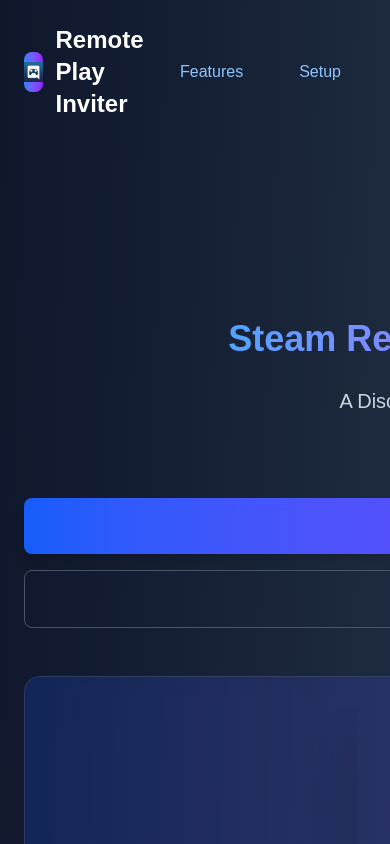
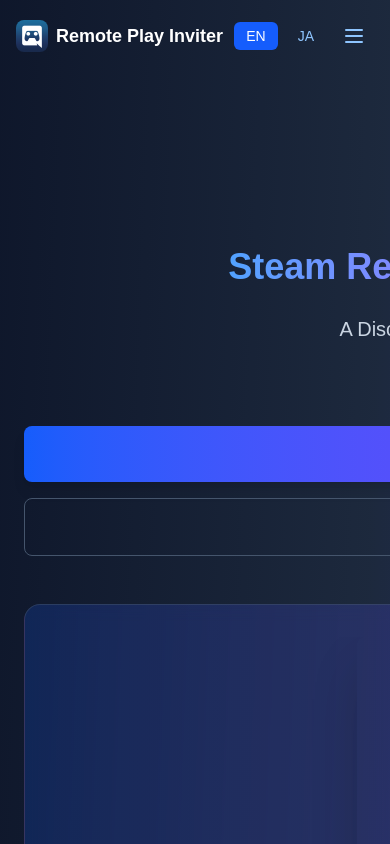
Before and after one commit to Kamesuta/remoteplay-inviter-web, a Next.js app: page /en in a window 390 px wide. Shown: the top 844 px of the page. Built offline with nearby package versions, Linux system fonts and the light colour scheme.

Commit message:
fix: スマホでのナビゲーション修正

```diff
--- a/src/components/sections/Navigation.tsx
+++ b/src/components/sections/Navigation.tsx
@@ -5,12 +5,15 @@
 
 export default function Navigation() {
   const t = useTranslations('nav');
+  const [isMenuOpen, setIsMenuOpen] = React.useState(false);
 
   return (
-    <nav className="relative z-10 p-6">
-      <div className="max-w-7xl mx-auto flex justify-between items-center">
-        <div className="flex items-center space-x-3">
-          <div className="w-10 h-10 bg-gradient-to-r from-blue-500 to-purple-600 rounded-lg flex items-center justify-center overflow-hidden">
+    <nav className="relative z-10 p-4 md:p-6">
+      <div className="max-w-7xl mx-auto">
+        <div className="flex justify-between items-center">
+          {/* Logo and title */}
+          <div className="flex items-center space-x-2 md:space-x-3 min-w-0">
+            <div className="w-8 h-8 md:w-10 md:h-10 bg-gradient-to-r from-blue-500 to-purple-600 rounded-lg flex items-center justify-center overflow-hidden flex-shrink-0">
               <Image
                 src="/assets/branding/logo.png"
                 alt="Remote Play Inviter Icon"
@@ -19,36 +22,94 @@
                 className="object-cover"
               />
             </div>
-          <h1 className="text-2xl font-bold text-white">Remote Play Inviter</h1>
+            <h1 className="text-lg md:text-2xl font-bold text-white truncate">Remote Play Inviter</h1>
           </div>
-        <div className="flex items-center space-x-6">
+
+          {/* Desktop menu */}
+          <div className="hidden lg:flex items-center space-x-4 xl:space-x-6">
             <a
               href="#about"
-            className="px-4 py-2 text-blue-300 hover:text-blue-200 transition-colors"
+              className="px-3 py-2 text-blue-300 hover:text-blue-200 transition-colors whitespace-nowrap"
             >
               {t('features')}
             </a>
             <a
               href="#setup"
-            className="px-4 py-2 text-blue-300 hover:text-blue-200 transition-colors"
+              className="px-3 py-2 text-blue-300 hover:text-blue-200 transition-colors whitespace-nowrap"
             >
               {t('setup')}
             </a>
             <a
               href="#download"
-            className="px-4 py-2 text-blue-300 hover:text-blue-200 transition-colors"
+              className="px-3 py-2 text-blue-300 hover:text-blue-200 transition-colors whitespace-nowrap"
             >
               {t('download')}
             </a>
             <a
               href="https://github.com/Kamesuta/remoteplay-inviter"
               target="_blank"
-            className="px-4 py-2 text-blue-300 hover:text-blue-200 transition-colors"
+              className="px-3 py-2 text-blue-300 hover:text-blue-200 transition-colors whitespace-nowrap"
             >
               {t('github')}
             </a>
             <LanguageSwitcher />
           </div>
+
+          {/* Mobile menu button */}
+          <div className="flex items-center space-x-2 lg:hidden">
+            <LanguageSwitcher />
+            <button
+              onClick={() => setIsMenuOpen(!isMenuOpen)}
+              className="p-2 text-blue-300 hover:text-blue-200 transition-colors"
+              aria-label="Toggle menu"
+            >
+              <svg className="w-6 h-6" fill="none" stroke="currentColor" viewBox="0 0 24 24">
+                {isMenuOpen ? (
+                  <path strokeLinecap="round" strokeLinejoin="round" strokeWidth={2} d="M6 18L18 6M6 6l12 12" />
+                ) : (
+                  <path strokeLinecap="round" strokeLinejoin="round" strokeWidth={2} d="M4 6h16M4 12h16M4 18h16" />
+                )}
+              </svg>
+            </button>
+          </div>
+        </div>
+
+        {/* Mobile menu */}
+        {isMenuOpen && (
+          <div className="lg:hidden mt-4 py-4 border-t border-slate-700">
+            <div className="flex flex-col space-y-2">
+              <a
+                href="#about"
+                onClick={() => setIsMenuOpen(false)}
+                className="px-4 py-2 text-blue-300 hover:text-blue-200 hover:bg-blue-600/10 rounded-lg transition-colors"
+              >
+                {t('features')}
+              </a>
+              <a
+                href="#setup"
+                onClick={() => setIsMenuOpen(false)}
+                className="px-4 py-2 text-blue-300 hover:text-blue-200 hover:bg-blue-600/10 rounded-lg transition-colors"
+              >
+                {t('setup')}
+              </a>
+              <a
+                href="#download"
+                onClick={() => setIsMenuOpen(false)}
+                className="px-4 py-2 text-blue-300 hover:text-blue-200 hover:bg-blue-600/10 rounded-lg transition-colors"
+              >
+                {t('download')}
+              </a>
+              <a
+                href="https://github.com/Kamesuta/remoteplay-inviter"
+                target="_blank"
+                onClick={() => setIsMenuOpen(false)}
+                className="px-4 py-2 text-blue-300 hover:text-blue-200 hover:bg-blue-600/10 rounded-lg transition-colors"
+              >
+                {t('github')}
+              </a>
+            </div>
+          </div>
+        )}
       </div>
     </nav>
   );
```
Also changed, not shown: .claude/settings.local.json. Lines whose indentation alone changed are shown as unchanged.
